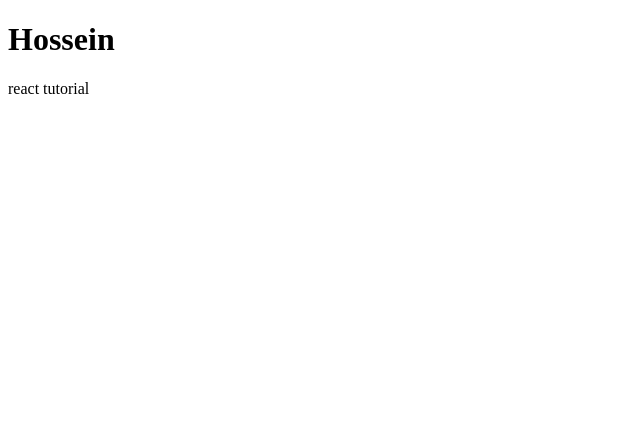
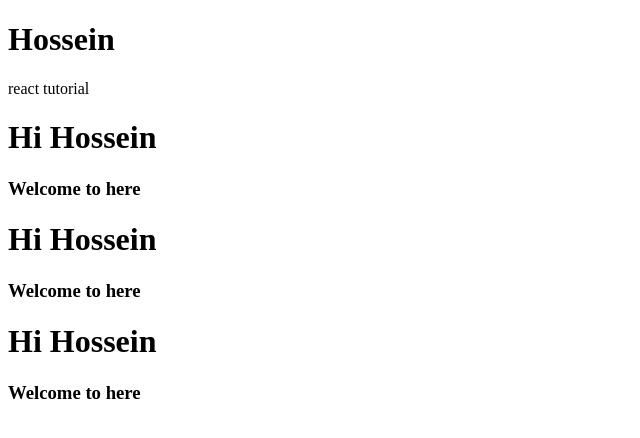
Before and after one commit to Hooseinsalari/React-tutorial, a React (Create React App) app in the folder first-app/: page / in a window 1280 px wide. Shown: the top 438 px of the page, without its empty margins (0-640 px from the left). Built offline with nearby package versions, Linux system fonts and the light colour scheme.

Commit message:
create the Hi.js file and import in the App.js file.

```diff
--- a/first-app/src/App.js
+++ b/first-app/src/App.js
@@ -1,4 +1,5 @@
 import React, { Component } from "react";
+import Hi from "./Hi";
 
 class App extends Component {
   render() {
@@ -7,7 +8,10 @@ class App extends Component {
         <div className="container">
           <h1>Hossein</h1>
           <p>react tutorial</p>
+          <Hi></Hi> {/* in baraye zamani hast ke mikhaim chizi to in tag benvisim */}
+          <Hi />
         </div>
+        <Hi />
       </>
     );
   }
--- /dev/null
+++ b/first-app/src/Hi.js
@@ -0,0 +1,14 @@
+import React, {Component} from "react";
+
+class Hi extends Component{
+    render(){
+        return (
+            <div>
+                <h1>Hi Hossein</h1>
+                <h3>Welcome to here</h3>
+            </div>
+        )
+    }
+}
+
+export default Hi;
```
